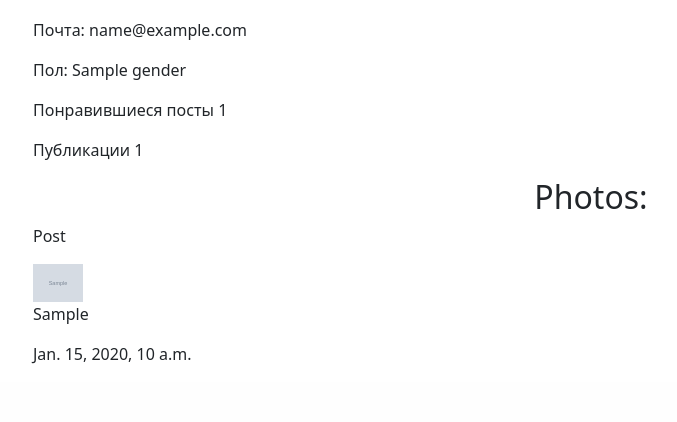
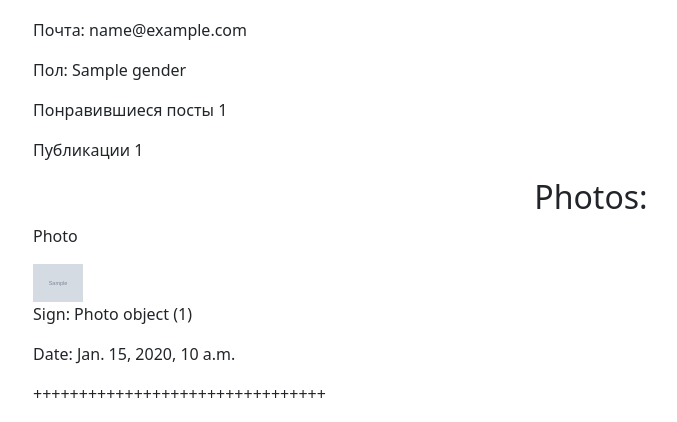
Before and after one commit to BaiQazaq/controlwork_9_isa_bakhtov, a Django app: template source/accounts/templates/user_detail.html in a window 1280 px wide. Shown: the part 494-916 px from the top of the page, without its empty margins (49-726 px from the left). Before the commit the page ends 858 px from the top, so only its background shows below. Run offline with Django 4.2, Linux system fonts and the light colour scheme; tables that the repository leaves empty hold one stand-in row (values such as "Sample post"); the template is opened without the code that fills it: values that come from a table or form of the project are taken from there, most other values are stand-ins (such as "Sample title", 1, 10 or a date in 2020); grey boxes marked "Sample" are stand-in pictures; some libraries are stand-ins or nearby versions.

Commit message:
НЕкоторые улучсения

```diff
--- a/source/accounts/templates/user_detail.html
+++ b/source/accounts/templates/user_detail.html
@@ -29,23 +29,21 @@
 
     <p>Понравившиеся посты {{ user_obj.liked_posts.count }}
 
-    {% comment %} <p>Подписки {{ user_obj.subscriptions.count }} {% endcomment %}
+
 
     <p>Публикации {{user_obj.posts.count }}
 
-    {% comment %} <div>
-        {% include 'partial/subscription.html'  with action_url="" form_method="post" %}
-    </div> {% endcomment %}
 
 
 
     <h2 class="text-center clear">Photos:</h2>
         {% for photo in photos %}
             <div>
-                <p>Post</p>
+                <p>Photo</p>
                 <img src='{{ photo.image.url }}' style="width: 50px">
-                <p>{{ photo.sign }}</p>
-                <p>{{ photo.created_at }}</p>
+                <p>Sign: {{ photo }}</p>
+                <p>Date: {{ photo.created_at }}</p>
+                <p>++++++++++++++++++++++++++++++++</p>
             </div>
         {% endfor %}
 
```
Also changed, not shown: source/accounts/views/acc_profile_view.py (+17 -3 lines), README.txt (added).
